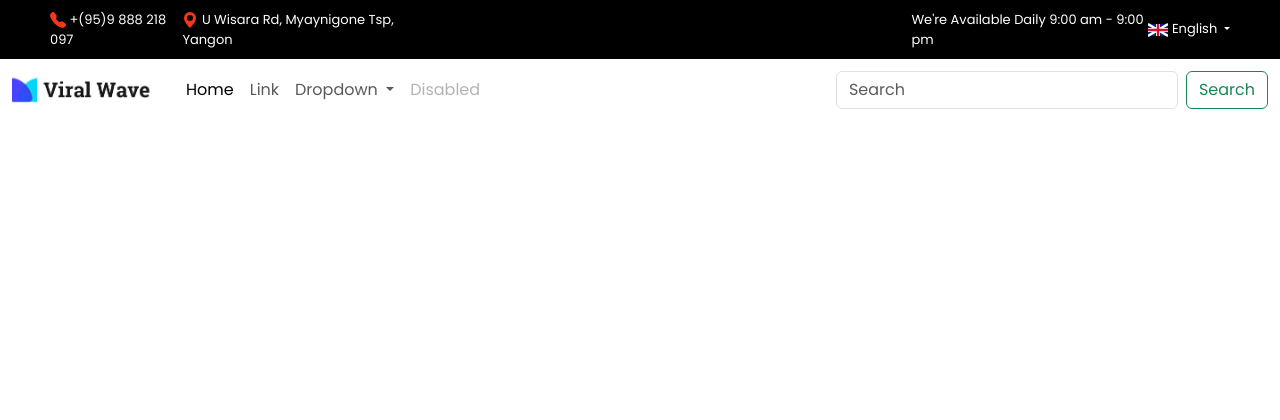
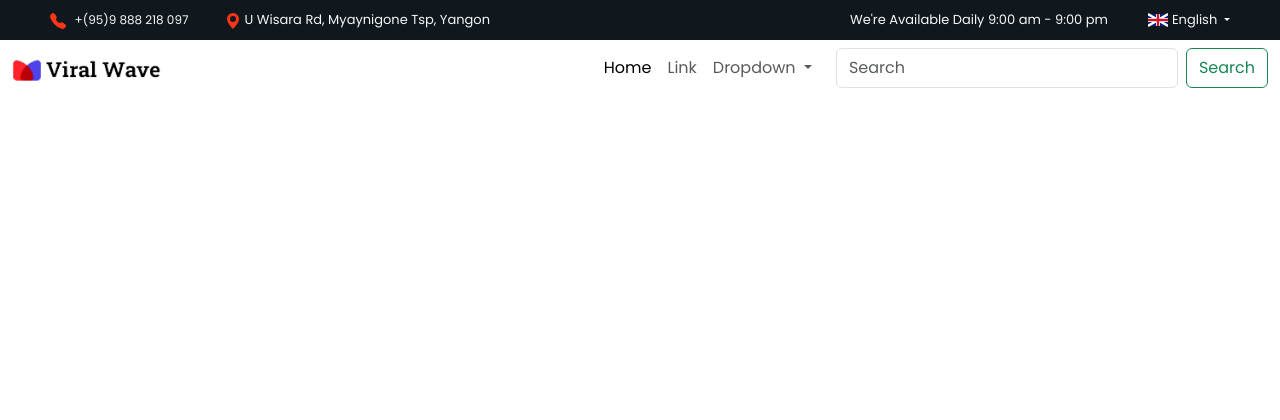
Before and after one commit to Naythan-ygn/Viral-Wave, a PHP site: page / in a window 1280 px wide. Shown: the top 420 px of the page. Before the commit the page ends 109 px from the top, so only its background shows below. Run offline with PHP 8.4, Linux system fonts and the light colour scheme.

Commit message:
Secondary Nav V0.1

```diff
--- a/CSS/style.css
+++ b/CSS/style.css
@@ -4,6 +4,8 @@
 /* To set static color value. */
 :root {
     --primary: #F73718;
+    --light: #F6F7F8;
+    --dark: #11181d;
 }
 
 * {
@@ -13,11 +15,15 @@
     font-family: 'Poppins', sans-serif;
 }
 
+body {
+    height: 500vh;
+}
+
 /* This is the toppest Black Bar. */
 .info-bar {
     padding: 10px 50px;
-    background-color: #000;
-    color: #fff;
+    background-color: var(--dark);
+    color: var(--light);
     display: flex;
     justify-content: space-between;
     align-items: center;
@@ -33,16 +39,16 @@
 }
 
 .info-bleft {
-    width: 32%;
+    width: 440px;
 }
 
 .info-bright {
-    width: 27%;
+    width: 380px;
 }
 
 /* Customising the Dropdown. */
 .text-drop a {
-    color: #fff;
+    color: var(--light);
     text-decoration: none;
 }
 
@@ -51,6 +57,32 @@
 }
 
 .drop-bg a:hover {
-    color: #fff;
+    color: var(--light);
     background-color: var(--primary);
 }
+
+.info-btext {
+    font-size: 12px;
+    text-align: center;
+    padding-left: 5px;
+}
+
+/* Responsive Navbar */
+@media (max-width: 991px) {
+    #offcanvasNavbar {
+        background-color: rgba(255, 255, 255, .15);
+        backdrop-filter: blur(10px);
+    }
+
+    /* To Fix media query responsive Body text color Change */
+
+    #resp-text{
+        color: #fff;
+    }
+}
+/*
+@media (min-width: 992px) {
+    #resp-text ul li a {
+        color: #000;
+    }
+} */
--- a/index.html
+++ b/index.html
@@ -45,7 +45,7 @@
                                     <path
                                         d="M8 16s6-5.686 6-10A6 6 0 0 0 2 6c0 4.314 6 10 6 10m0-7a3 3 0 1 1 0-6 3 3 0 0 1 0 6" />
                                 </svg>
-                                <span class="info-btext">U Wisara Rd, Myaynigone Tsp, Yangon</span>
+                                <span>U Wisara Rd, Myaynigone Tsp, Yangon</span>
                             </div>
                         </div>
 
@@ -54,7 +54,7 @@
 
                             <!-- This is for the Working Hour. -->
                             <div class="info-bhour">
-                                <span class="info-btext">
+                                <span>
                                     We're Available Daily 9:00 am - 9:00 pm
                                 </span>
                             </div>
@@ -72,22 +72,24 @@
                                             <path d="M 12.5,0 V 15 M 0,7.5 H 25" stroke="#fff" stroke-width="5" />
                                             <path d="M 12.5,0 V 15 M 0,7.5 H 25" stroke="#cf142b" stroke-width="3" />
                                         </svg>
-                                        <span class="info-btext">
+                                        <span>
                                             English
                                         </span>
                                     </a>
                                     <div class="drop-bg dropdown-menu bg-dark" aria-labelledby="triggerId">
                                         <a class="dropdown-item" href="#">
-                                            <img src="/Images/Flag_of_Myanmar.png" alt="flag" width="20" height="20">
+                                            <img src="https://i.pinimg.com/564x/24/a3/af/24a3af7fc241c6c75bd0e5e8447a8c1e.jpg"
+                                                alt="flag" width="20" height="15">
                                             <span class="info-btext">
-                                                Myanmar
+                                                Burmese
                                             </span>
                                         </a>
 
                                         <a class="dropdown-item" href="#">
-                                            <img src="/Images/Flag_of_China.png" alt="Flag" width="20" height="20">
+                                            <img src="https://i.pinimg.com/564x/80/65/aa/8065aae906a04fd786b80aeaa551e74f.jpg"
+                                                alt="Flag" width="20" height="15">
                                             <span class="info-btext">
-                                                China
+                                                Chinese
                                             </span>
                                         </a>
                                     </div>
@@ -96,17 +98,48 @@
                         </div>
                     </div>
 
-                    <nav class="navbar navbar-expand-lg bg-emphasis-color">
+                    <nav class="navbar navbar-expand-lg">
                         <div class="container-fluid">
+
+                            <!-- This is the Logo -->
                             <a class="navbar-brand" href="#">
-                                <img src="/Images/Viral_Wave.png" alt="logo" width="150px">
+                                <img src="/Images/Web-logo.png" alt="logo" width="150">
                             </a>
-                            <button class="navbar-toggler" type="button" data-bs-toggle="collapse" data-bs-target="#navbarSupportedContent"
-                                aria-controls="navbarSupportedContent" aria-expanded="false" aria-label="Toggle navigation">
+
+                            <!-- This is Toggle -->
+                            <button
+                                class="navbar-toggler shadow-none border-0"
+                                type="button"
+                                data-bs-toggle="offcanvas"
+                                data-bs-target="#offcanvasNavbar"
+                                aria-controls="offcanvasNavbar"
+                                aria-label="Toggle navigation">
                                 <span class="navbar-toggler-icon"></span>
                             </button>
-                            <div class="collapse navbar-collapse" id="navbarSupportedContent">
-                                <ul class="navbar-nav me-auto mb-2 mb-lg-0">
+
+                            <!-- This is SideBar -->
+                            <div
+                                class="sidebar offcanvas offcanvas-end"
+                                tabindex="-1"
+                                id="offcanvasNavbar"
+                                aria-labelledby="offcanvasNavbarLabel">
+
+                                <!-- Sidebar Head -->
+                                <div class="offcanvas-header text-white border-bottom">
+                                    <h3 class="offcanvas-title" id="offcanvasNavbarLabel">Viral Wave</h3>
+
+                                    <!-- The Close Button -->
+                                    <button
+                                        type="button"
+                                        class="btn-close btn-close-white shadow-none"
+                                        data-bs-dismiss="offcanvas"
+                                        aria-label="Close">
+                                    </button>
+                                </div>
+
+                                <!-- Sidebar Body -->
+                                <div class="offcanvas-body">
+                                    <ul class="navbar-nav justify-content-end flex-grow-1 pe-3" id="resp-text">
                                         <li class="nav-item">
                                             <a class="nav-link active" aria-current="page" href="#">Home</a>
                                         </li>
@@ -114,8 +147,8 @@
                                             <a class="nav-link" href="#">Link</a>
                                         </li>
                                         <li class="nav-item dropdown">
-                                        <a class="nav-link dropdown-toggle" href="#" role="button" data-bs-toggle="dropdown"
-                                            aria-expanded="false">
+                                            <a class="nav-link dropdown-toggle" href="#" role="button"
+                                                data-bs-toggle="dropdown" aria-expanded="false">
                                                 Dropdown
                                             </a>
                                             <ul class="dropdown-menu">
@@ -127,14 +160,13 @@
                                                 <li><a class="dropdown-item" href="#">Something else here</a></li>
                                             </ul>
                                         </li>
-                                    <li class="nav-item">
-                                        <a class="nav-link disabled" aria-disabled="true">Disabled</a>
-                                    </li>
                                     </ul>
                                     <form class="d-flex" role="search">
-                                    <input class="form-control me-2" type="search" placeholder="Search" aria-label="Search">
+                                        <input class="form-control me-2" type="search" placeholder="Search"
+                                            aria-label="Search">
                                         <button class="btn btn-outline-success" type="submit">Search</button>
                                     </form>
+                                </div>
                             </div>
                         </div>
                     </nav>
```
Also changed, not shown: Images/FavtIcon.png (added), Images/Web-logo.png (added). Lines whose indentation alone changed are shown as unchanged.
